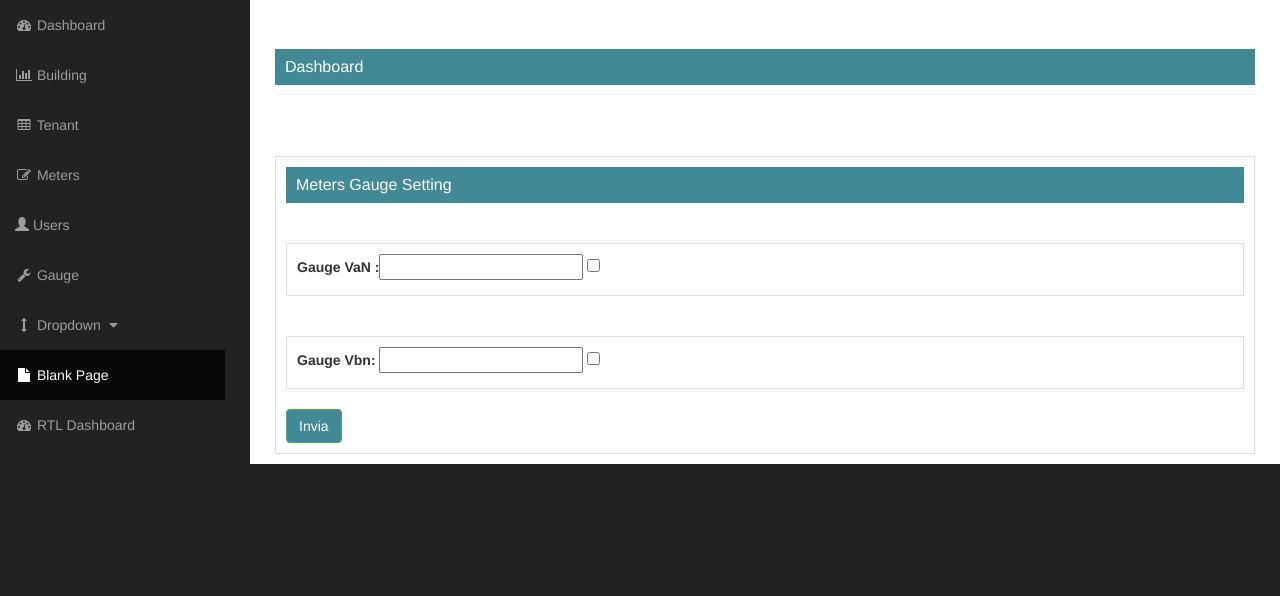
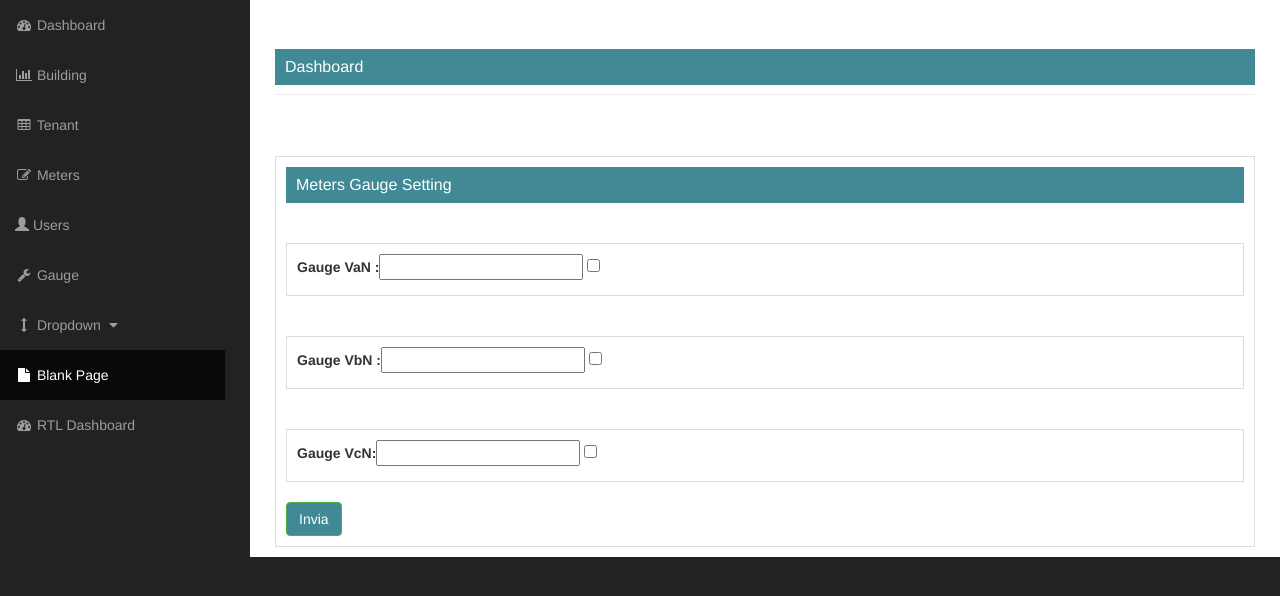
Before and after one commit to Sirbin/icollectweb, a Flask app: page /dashboard/setting in a window 1280 px wide. Shown: the part 51-647 px from the top of the page. Run offline with Flask 2, Linux system fonts and the light colour scheme; a user stored in the database is signed in; data comes from the database, SQL or seed files in the repository; both versions use the stored data as it was before the commit; grey boxes labelled with a size stand in for pictures from a placeholder-image service; parts of the project's set-up code (start-up, migrations or seed data) failed here and were passed over; some libraries are stand-ins or nearby versions.

Commit message:
add system of select gauge

```diff
--- a/db_create.py
+++ b/db_create.py
@@ -24,7 +24,7 @@
 #     print "Impossibile connettersi",e
 
 
-#db.create_all()
+db.create_all()
 
 
 #db.session.add(user_("admin","admin","admin@admin.it","alessio","bino","admin"))
--- a/db_migrate.py
+++ b/db_migrate.py
@@ -22,7 +22,7 @@ from project import bycrypt_on_pass_user
 db.create_all()
 
 # aggiunge alla tabella user il dato
-db.session.add(user_("administrator",bycrypt_on_pass_user.generate_password_hash('binocchio1977'),"alessio.bino@gmail.com","alessio","bino",profile_type_.name))
+#db.session.add(user_("administrator",bycrypt_on_pass_user.generate_password_hash('binocchio1977'),"alessio.bino@gmail.com","alessio","bino",profile_type_.name))
 #db.session.query(gauge_).filter_by(id_gauge=1).delete()
 #db.session.add(profile_type_(""))
 #db.session.commit()
--- a/project/setting/form.py
+++ b/project/setting/form.py
@@ -12,5 +12,13 @@ class form_check_gauge(Form):
     name_checked_gauge_van = BooleanField("Gauge_ckd_VaN")
 
 
-    name_change_gauge_vbn = StringField("Gauge_VbN",validators=[Optional()])
-    name_checked_gauge_vbn = BooleanField("Gauge_ckd_VbN",validators=[Optional()])
+    name_change_gauge_vbn = StringField("Gauge_VbN")
+    name_checked_gauge_vbn = BooleanField("Gauge_ckd_VbN")
+
+    name_change_gauge_vcn = StringField("Gauge VcN")
+    name_checked_gauge_vcn = BooleanField("Gauge_ckd_VcN")
+
+    def __init__(self, username_id=None,*args,**kwargs):
+        super(form_check_gauge,self).__init__(*args,**kwargs)
+
+        self.username_id = username_id
--- a/project/setting/view.py
+++ b/project/setting/view.py
@@ -20,30 +20,46 @@ def flask_error(form):
             flash('Error in the %s field - %s' % (getattr(form, field).label.text, error), 'error')
 
 
-
-
-
 @blueprint_setting.route("/dashboard/setting", methods=['GET', 'POST'])
 @login_required
 @admin_manager_permission.require(http_exception=403)
 def setting_():
+    d = []
     user_gauge_id = current_user.id_user
-    gauge_user_user_id = gauge_.query.filter_by(id_=user_gauge_id).first()
+    gauge_user_user_id = gauge_.query.filter_by(id_=user_gauge_id).all()
     form = form_check_gauge(request.form)
-    if request.method == "POST":
-        if gauge_user_user_id is None:
-             gauge_select = gauge_(form.name_change_gauge_van.label.text, form.name_change_gauge_van.data,
-                               form.name_checked_gauge_van.data, user_gauge_id)
-             db.session.add(gauge_select)
+    print len(gauge_user_user_id)
+    for single_object_query_for_id in gauge_user_user_id:
+        d.append(single_object_query_for_id)
+    if len(gauge_user_user_id) !=0:
+        if form.validate_on_submit():
+             d[0].name_gauge_change = form.name_change_gauge_van.data
+             d[0].gauge_choiche = form.name_checked_gauge_van.data
+             d[1].name_gauge_change = form.name_change_gauge_vbn.data
+             d[1].gauge_choiche = form.name_checked_gauge_vbn.data
+             d[2].name_gauge_change = form.name_change_gauge_vcn.data
+             d[2].gauge_choiche = form.name_checked_gauge_vcn.data
+             for my_vale_change in d:
+                 db.session.add(my_vale_change)
              db.session.commit()
-             flash("Saved")
-             return render_template('setting_.html', form=form, current_time=datetime.utcnow(),name_controll = gauge_user_user_id)
-        elif user_gauge_id == gauge_user_user_id.id_:
-                print form.name_checked_gauge_van.data
-                print form.name_change_gauge_van.data
-                gauge_.query.filter_by(id_=user_gauge_id).update(
-                     {"name_gauge_change": form.name_change_gauge_van.data, "gauge_choiche": form.name_checked_gauge_van.data})
-                db.session.commit()
-                flash("Saved")
-                return render_template('setting_.html', form=form, current_time=datetime.utcnow(),name_controll = gauge_user_user_id)
-    return render_template('setting_.html', form=form, current_time=datetime.utcnow(),name_controll = gauge_user_user_id)
+             flash("update the gauge for user {}".format(current_user.user))
+             return render_template('setting_.html',current_time = datetime.utcnow(),form=form)
+        form.name_change_gauge_van.data =  d[0].name_gauge_change
+        form.name_checked_gauge_van.data = d[0].gauge_choiche
+        form.name_change_gauge_vbn.data = d[1].name_gauge_change
+        form.name_checked_gauge_vbn.data = d[1].gauge_choiche
+        form.name_change_gauge_vcn.data = d[2].name_gauge_change
+        form.name_checked_gauge_vcn.data = d[2].gauge_choiche
+        return render_template('setting_.html',current_time = datetime.utcnow(),form=form)
+    if len(gauge_user_user_id) == 0:
+        if form.validate_on_submit():
+            complete_list_gauge_add = [gauge_(name_gauge=form.name_change_gauge_van.label.text,name_gauge_change=form.name_change_gauge_van.data,
+                                  gauge_choiche=form.name_checked_gauge_van.data,id_=user_gauge_id),
+                            gauge_(name_gauge=form.name_change_gauge_vbn.label.text,name_gauge_change=form.name_change_gauge_vbn.data,
+                                  gauge_choiche=form.name_checked_gauge_vbn.data,id_=user_gauge_id),
+                          gauge_(name_gauge=form.name_change_gauge_vcn.label.text,name_gauge_change=form.name_change_gauge_vcn.data,
+                                 gauge_choiche=form.name_checked_gauge_vcn.data,id_=user_gauge_id)]
+            db.session.add_all(complete_list_gauge_add)
+            db.session.commit()
+            return render_template('setting_.html',form=form,current_time=datetime.utcnow())
+    return render_template('setting_.html',form=form,current_time=datetime.utcnow())
--- a/project/templates/setting_.html
+++ b/project/templates/setting_.html
@@ -13,20 +13,20 @@
                                 <form id="form-choice-gauge" action="" method="post">
                                      {{ form.csrf_token }}
                                     <div class="box-widget">
-                                        {% if name_controll %}
                                         <div class="chartdiv0">
-                                            <label><strong>Gauge VaN :</strong>{{form.name_change_gauge_van(value=name_controll.name_gauge_change) }} {{ form.name_checked_gauge_van( checked= name_controll.gauge_choiche) }}</label></div>
-                                        {% else %}
-                                        <div class="chartdiv0">
-                                            <label><strong>Gauge VaN :</strong>{{form.name_change_gauge_van }} {{ form.name_checked_gauge_van}}</label>
+                                           <label><strong>Gauge VaN :</strong>{{form.name_change_gauge_van}} {{ form.name_checked_gauge_van}}</label>
                                         </div>
-                                        {% endif %}
                                     </div>
                                     <br/>
-
                                     <div class="box-widget">
                                         <div class="chartdiv1">
-                                            <label>Gauge Vbn:  {{ form.name_change_gauge_vbn}}  {{ form.name_checked_gauge_vbn }}</label>
+                                            <label><strong>Gauge VbN :</strong>{{ form.name_change_gauge_vbn}}  {{ form.name_checked_gauge_vbn }}</label>
+                                        </div>
+                                    </div>
+                                    <br/>
+                                     <div class="box-widget">
+                                        <div class="chartdiv2">
+                                            <label><strong>Gauge VcN:</strong>{{ form.name_change_gauge_vcn}}  {{ form.name_checked_gauge_vcn }}</label>
                                         </div>
                                     </div>
                                     <br/>
```
Also changed, not shown: project/Database/icollect_.db, 4 other files.
